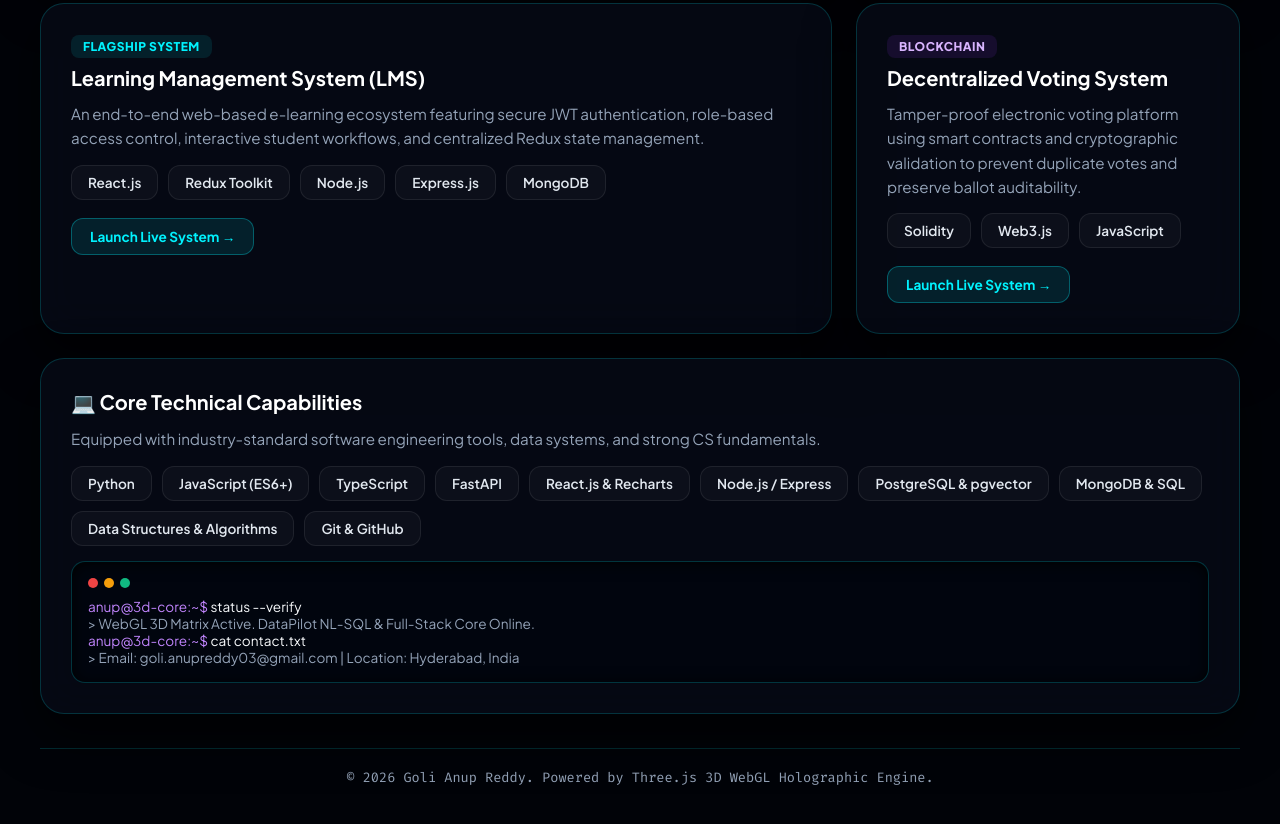
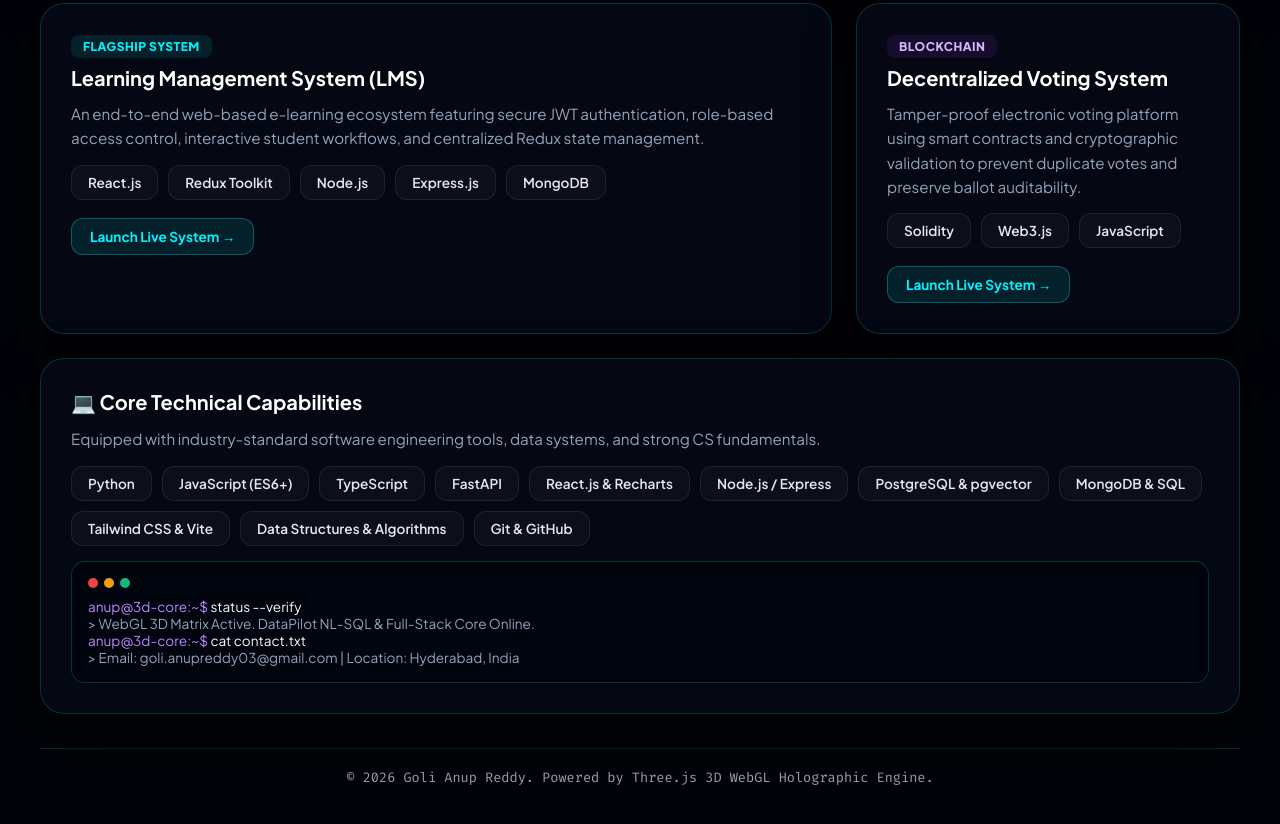
Before and after one commit to golianupreddy/portfolio, a plain HTML site: page index.html in a window 1280 px wide. Shown: the part 822-1646 px from the top of the page. Drawn offline with nearby package versions, Linux system fonts and the light colour scheme; animation ran at ten frames a second.

```diff
--- a/index.html
+++ b/index.html
@@ -3,7 +3,7 @@
 <head>
     <meta charset="UTF-8">
     <meta name="viewport" content="width=device-width, initial-scale=1.0">
-    <title>Goli Anup Reddy | Next-Gen Software Engineer</title>
+    <title>Goli Anup Reddy | Full-Stack &amp; AI Data Engineer</title>
     <link href="https://fonts.googleapis.com/css2?family=Fira+Code:wght@400;500;700&family=Plus+Jakarta+Sans:wght@300;400;500;600;700;800&display=swap" rel="stylesheet">
     <!-- Three.js Library for 3D Holographic Background -->
     <script src="https://cdnjs.cloudflare.com/ajax/libs/three.js/r128/three.min.js"></script>
@@ -550,7 +550,7 @@
             </div>
         </div>
 
-        <!-- Card 4: Education Matrix (Span 1) - Complete Timeline (B.Tech, Inter, SSC) -->
+        <!-- Card 4: Education Matrix (Span 1) - Clean Timeline without Scores -->
         <div class="glass-card span-1">
             <h3>&#127891; Education</h3>
 
@@ -623,6 +623,7 @@
                 <span class="tech-badge">Node.js / Express</span>
                 <span class="tech-badge">PostgreSQL &amp; pgvector</span>
                 <span class="tech-badge">MongoDB &amp; SQL</span>
+                <span class="tech-badge">Tailwind CSS &amp; Vite</span>
                 <span class="tech-badge">Data Structures &amp; Algorithms</span>
                 <span class="tech-badge">Git &amp; GitHub</span>
             </div>
```
